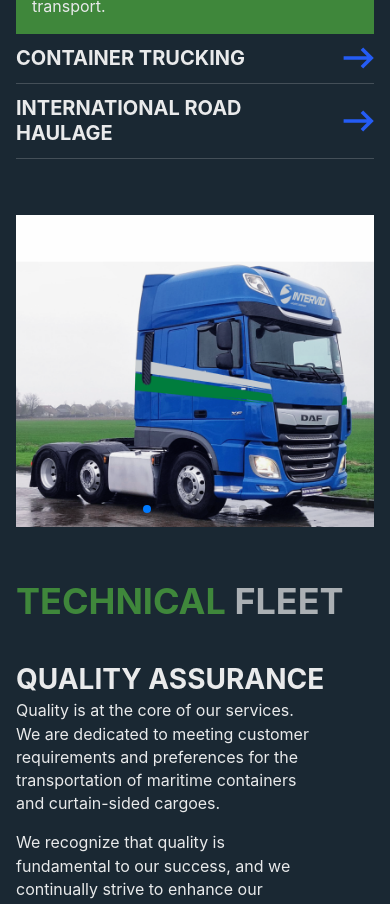
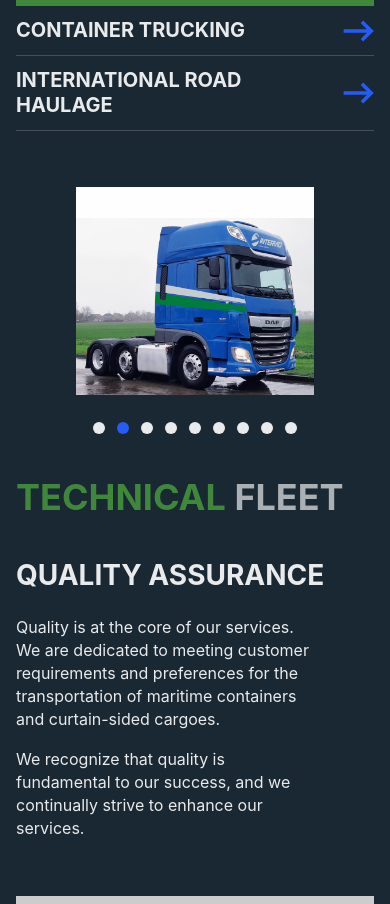
Before and after one commit to kudel89/Intervid_public, a plain HTML site: page about.html in a window 390 px wide. Shown: the part 1828-2732 px from the top of the page. Drawn offline with nearby package versions, Linux system fonts and the light colour scheme; placeholder pictures from the web are drawn by us.

Commit message:
Some styles for the About page on the mobile

```diff
--- a/about.html
+++ b/about.html
@@ -132,8 +132,9 @@
       </section>
 
       <!-- SLIDER -->
-      <section>
-        <div class="wrapper">
+      <div class="cover-wrapper">
+        <section class="section-slider">
+          <div class="swiper-container">
             <div class="swiper mySwiper">
               <div class="swiper-wrapper">
                 <div class="swiper-slide"><img src="./img/truck-1.png" alt="Truck 1" /></div>
@@ -146,10 +147,11 @@
                 <div class="swiper-slide"><img src="./img/truck-2.png" alt="Truck 2" /></div>
                 <div class="swiper-slide"><img src="./img/truck-3.png" alt="Truck 3" /></div>
               </div>
+            </div>
             <div class="swiper-pagination"></div>
           </div>
+        </section>
       </div>
-      </section>
 
       <!-- SECTION DESCRIPTION -->
       <section class="section-description">
@@ -237,6 +239,23 @@
       <!-- SECTION DESCRIPTION -->
       <section class="section-description">
         <div class="wrapper">
+          <div class="description-block">
+            <div class="service-section requirements">
+              <div class="service-section-block">
+                <p class="service-section-block-title">INTERVID COMBINES</p>
+                <p class="service-section-block-description">
+                  Technical expertise, a focus on quality, and an unwavering commitment to safety to ensure the smooth
+                  and reliable transport of your cargo.
+                </p>
+              </div>
+            </div>
+          </div>
+        </div>
+      </section>
+
+      <!-- SECTION DESCRIPTION -->
+      <section class="section-description">
+        <div class="wrapper">
           <h2><span>PROFESSIONALS</span> ONLY</h2>
 
           <div class="description-block">
--- a/js/scripts.js
+++ b/js/scripts.js
@@ -73,7 +73,7 @@ fetch('./section-faq.html')
 /* SLIDER */
 let swiper = new Swiper('.mySwiper', {
   slidesPerView: 1,
-  spaceBetween: 20,
+  spaceBetween: 0,
   loop: true,
   autoplay: {
     delay: 2500,
@@ -81,6 +81,10 @@ let swiper = new Swiper('.mySwiper', {
   },
   breakpoints: {
     768: {
+      slidesPerView: 2,
+      spaceBetween: 20,
+    },
+    1200: {
       slidesPerView: 3,
       spaceBetween: 30,
     },
--- a/sass/main.scss
+++ b/sass/main.scss
@@ -1120,6 +1120,7 @@ footer {
     }
 
     p.description-block-subtitle {
+      margin-bottom: 20px;
       font-size: 40px;
       line-height: 145%;
     }
--- a/sass/services.scss
+++ b/sass/services.scss
@@ -476,6 +476,32 @@ a.square-btn {
 }
 
 /* SLIDER */
+.section-slider {
+  max-width: 1440px;
+}
+
+.swiper-container {
+  position: relative;
+  width: 100%;
+  margin: 0 auto;
+}
+
+.swiper-pagination {
+  bottom: -45px !important;
+}
+
+.swiper-pagination-bullet {
+  opacity: 1 !important;
+  margin: 0 6px !important;
+  height: 12px !important;
+  width: 12px !important;
+  background-color: var(--text-color-light) !important;
+}
+
+.swiper-pagination-bullet-active {
+  background-color: var(--accent-color) !important;
+}
+
 .swiper {
   width: 100%;
   height: 100%;
@@ -681,6 +707,10 @@ a.square-btn {
     line-height: 48px;
   }
 
+  .section-p40 {
+    padding: 28px 16px;
+  }
+
   .services-img-top {
     margin: 40px auto 0;
   }
@@ -779,4 +809,10 @@ a.square-btn {
     font-size: 14px;
     line-height: 20px;
   }
+
+  /* SLIDER */
+  .swiper-container {
+    margin: 0 0 28px;
+    padding: 0 60px;
+  }
 }
```
Also changed, not shown: css/main.css, css/main.min.css, css/services.css, css/services.min.css. Lines whose indentation alone changed are shown as unchanged.
